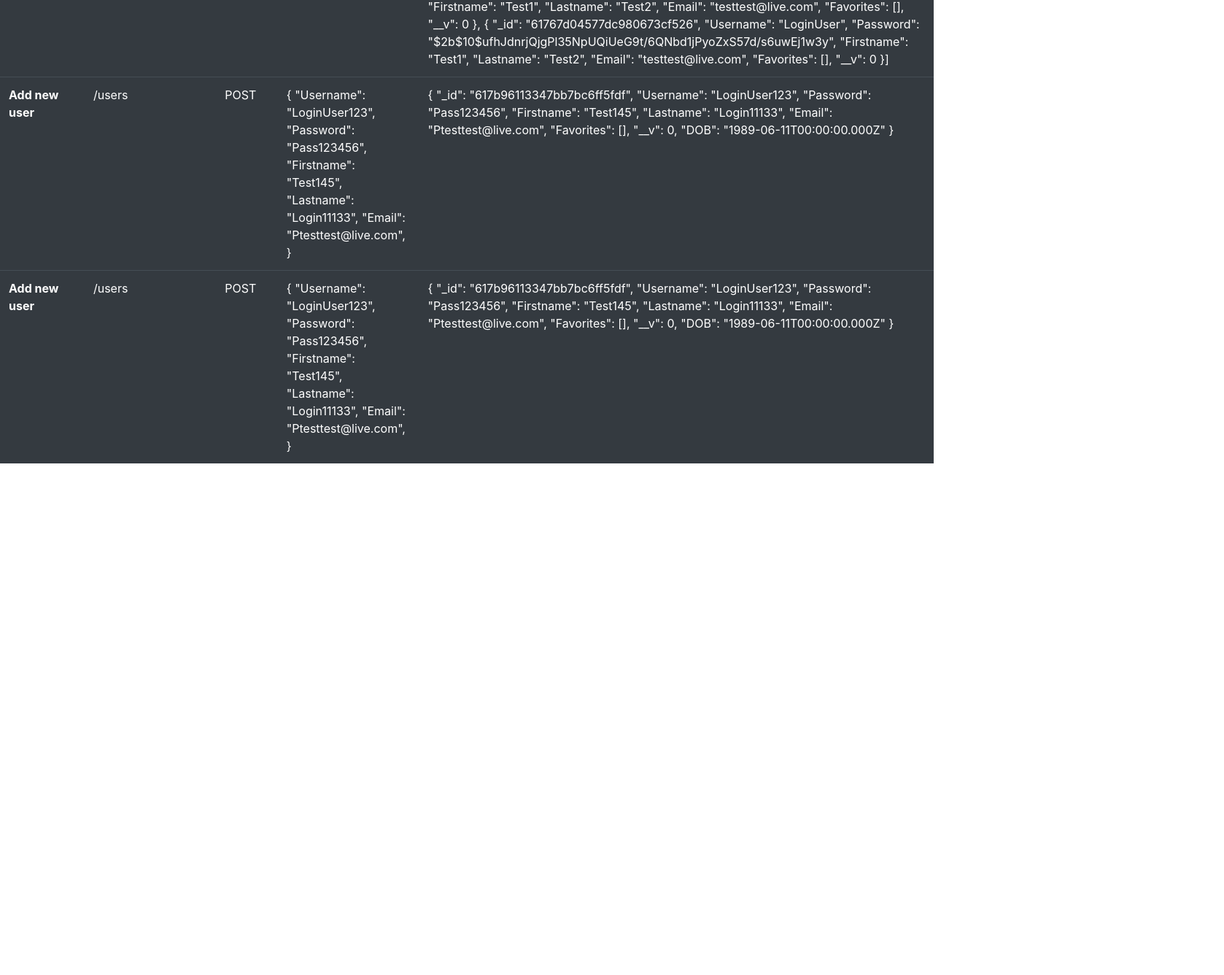
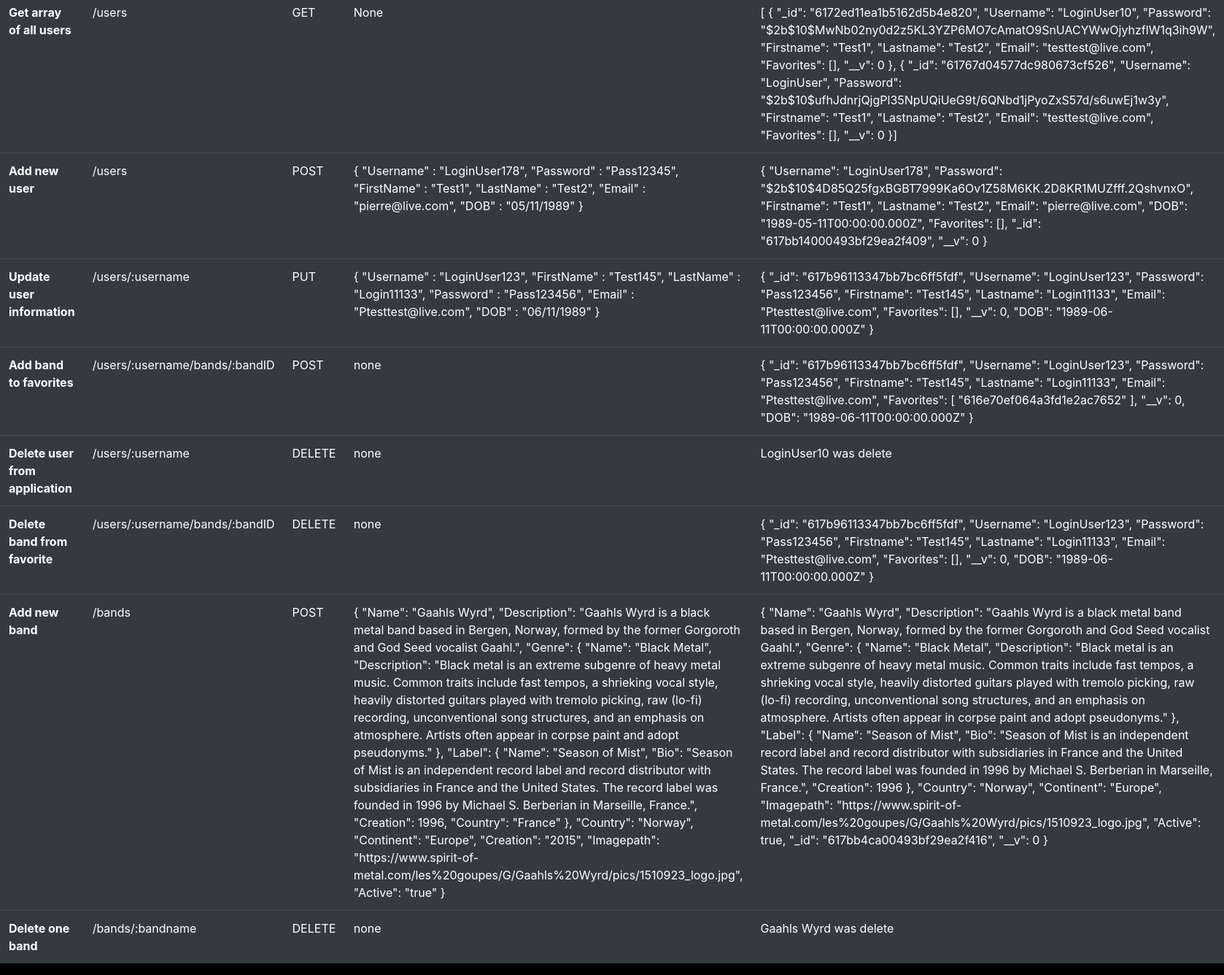
Before and after one commit to PierrePetitpas/My_API, a website: page public/documentation.html in a window 1280 px wide. Shown: the part 1295-2631 px from the top of the page at 73% size, 1678 px wide, since content can reach past the window. Before the commit the page ends 1946 px from the top, so only its background shows below. Drawn offline with nearby package versions, Linux system fonts and the light colour scheme.

Commit message:
Updated documentation

```diff
--- a/public/documentation.html
+++ b/public/documentation.html
@@ -10,7 +10,6 @@
 </head>
 <body>
     <h1>Documentation for My Metal Bands API</h1>
-    <p>This document will outline the technicalities of My Metal Bands APIs.</p>
 
   <table class="table table-dark">
     <thead>
@@ -147,11 +146,36 @@
         <td>/users</td>
         <td>POST</td>
         <td>{
-            "Username": "LoginUser123",
-            "Password": "Pass123456",
-            "Firstname": "Test145",
-            "Lastname": "Login11133",
-            "Email": "Ptesttest@live.com",
+            "Username" : "LoginUser178",
+            "Password" : "Pass12345",
+            "FirstName" : "Test1",
+            "LastName" : "Test2",
+            "Email" : "pierre@live.com",
+            "DOB" : "05/11/1989"
+        }</td>
+        <td>{
+            "Username": "LoginUser178",
+            "Password": "$2b$10$4D85Q25fgxBGBT7999Ka6Ov1Z58M6KK.2D8KR1MUZfff.2QshvnxO",
+            "Firstname": "Test1",
+            "Lastname": "Test2",
+            "Email": "pierre@live.com",
+            "DOB": "1989-05-11T00:00:00.000Z",
+            "Favorites": [],
+            "_id": "617bb14000493bf29ea2f409",
+            "__v": 0
+        }</td>
+      </tr>
+      <tr>
+        <th scope="row">Update user information</th>
+        <td>/users/:username</td>
+        <td>PUT</td>
+        <td>{
+            "Username" : "LoginUser123",
+            "FirstName" : "Test145",
+            "LastName" : "Login11133",
+            "Password" : "Pass123456",
+            "Email" : "Ptesttest@live.com",
+            "DOB" : "06/11/1989"
         }</td>
         <td>{
             "_id": "617b96113347bb7bc6ff5fdf",
@@ -166,16 +190,36 @@
         }</td>
       </tr>
       <tr>
-        <th scope="row">Add new user</th>
-        <td>/users</td>
+        <th scope="row">Add band to favorites</th>
+        <td>/users/:username/bands/:bandID</td>
         <td>POST</td>
+        <td>none</td>
         <td>{
+            "_id": "617b96113347bb7bc6ff5fdf",
             "Username": "LoginUser123",
             "Password": "Pass123456",
             "Firstname": "Test145",
             "Lastname": "Login11133",
             "Email": "Ptesttest@live.com",
+            "Favorites": [
+                "616e70ef064a3fd1e2ac7652"
+            ],
+            "__v": 0,
+            "DOB": "1989-06-11T00:00:00.000Z"
         }</td>
+      </tr>
+      <tr>
+        <th scope="row">Delete user from application</th>
+        <td>/users/:username</td>
+        <td>DELETE</td>
+        <td>none</td>
+        <td>LoginUser10 was delete</td>
+      </tr>
+      <tr>
+        <th scope="row">Delete band from favorite</th>
+        <td>/users/:username/bands/:bandID</td>
+        <td>DELETE</td>
+        <td>none</td>
         <td>{
             "_id": "617b96113347bb7bc6ff5fdf",
             "Username": "LoginUser123",
@@ -188,6 +232,57 @@
             "DOB": "1989-06-11T00:00:00.000Z"
         }</td>
       </tr>
+      <tr>
+        <th scope="row">Add new band</th>
+        <td>/bands</td>
+        <td>POST</td>
+        <td>{
+            "Name": "Gaahls Wyrd",
+                "Description": "Gaahls Wyrd is a black metal band based in Bergen, Norway, formed by the former Gorgoroth and God Seed vocalist Gaahl.",
+                "Genre": {
+                    "Name": "Black Metal",
+                    "Description": "Black metal is an extreme subgenre of heavy metal music. Common traits include fast tempos, a shrieking vocal style, heavily distorted guitars played with tremolo picking, raw (lo-fi) recording, unconventional song structures, and an emphasis on atmosphere. Artists often appear in corpse paint and adopt pseudonyms."
+                },
+                "Label": {
+                    "Name": "Season of Mist",
+                    "Bio": "Season of Mist is an independent record label and record distributor with subsidiaries in France and the United States. The record label was founded in 1996 by Michael S. Berberian in Marseille, France.",
+                    "Creation": 1996,
+                    "Country": "France"
+                },
+                    "Country": "Norway",
+                    "Continent": "Europe",
+                    "Creation": "2015",
+                    "Imagepath": "https://www.spirit-of-metal.com/les%20goupes/G/Gaahls%20Wyrd/pics/1510923_logo.jpg",
+                    "Active": "true"
+            }</td>
+        <td>{
+            "Name": "Gaahls Wyrd",
+            "Description": "Gaahls Wyrd is a black metal band based in Bergen, Norway, formed by the former Gorgoroth and God Seed vocalist Gaahl.",
+            "Genre": {
+                "Name": "Black Metal",
+                "Description": "Black metal is an extreme subgenre of heavy metal music. Common traits include fast tempos, a shrieking vocal style, heavily distorted guitars played with tremolo picking, raw (lo-fi) recording, unconventional song structures, and an emphasis on atmosphere. Artists often appear in corpse paint and adopt pseudonyms."
+            },
+            "Label": {
+                "Name": "Season of Mist",
+                "Bio": "Season of Mist is an independent record label and record distributor with subsidiaries in France and the United States. The record label was founded in 1996 by Michael S. Berberian in Marseille, France.",
+                "Creation": 1996
+            },
+            "Country": "Norway",
+            "Continent": "Europe",
+            "Imagepath": "https://www.spirit-of-metal.com/les%20goupes/G/Gaahls%20Wyrd/pics/1510923_logo.jpg",
+            "Active": true,
+            "_id": "617bb4ca00493bf29ea2f416",
+            "__v": 0
+        }</td>
+      </tr>
+      <tr>
+        <th scope="row">Delete one band</th>
+        <td>/bands/:bandname</td>
+        <td>DELETE</td>
+        <td>none</td>
+        <td>Gaahls Wyrd was delete</td>
+      </tr>
+
     </tbody>
   </table>
 
--- a/public/style.css
+++ b/public/style.css
@@ -0,0 +1,8 @@
+body{
+    background-color: black;
+}
+h1{
+    background-color: black;
+    color: white;
+    text-align: center;
+}
```
